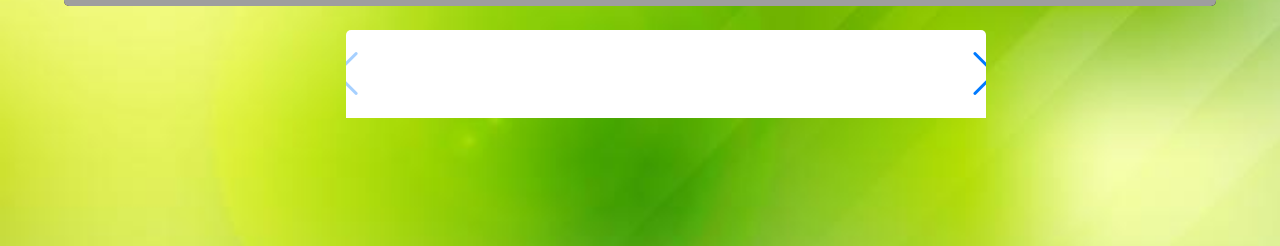
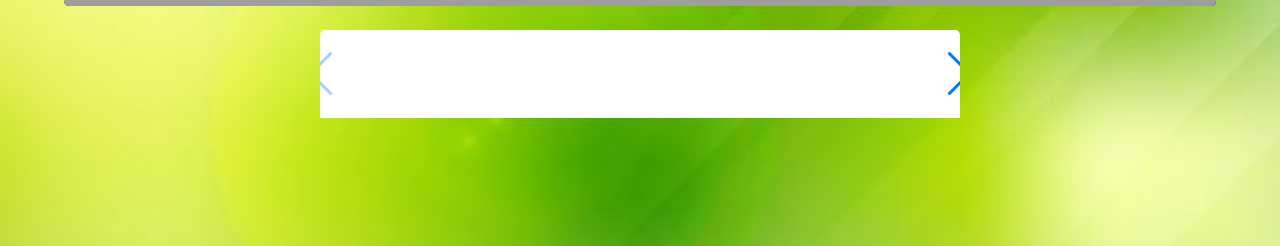
Before and after one commit to siam07/greentouch, a plain HTML site: page indexmobile.html in a window 1280 px wide. Shown: the part 554-800 px from the top of the page. Drawn offline with Linux system fonts and the light colour scheme; grey boxes are pictures that could not be loaded.

Commit message:
Update stylem.css

```diff
--- a/stylem.css
+++ b/stylem.css
@@ -183,7 +183,7 @@ body {
 #swipe2 {
         position: absolute;
         top: 73vh;
-        left: 27vw;
+        left: 25vw;
         width: 50vw;
         height: 11vh;
         background:transparent;
```
